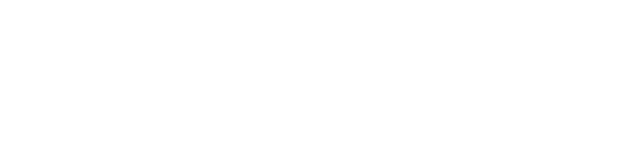
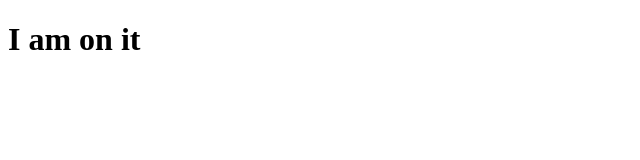
Before and after one commit to DanielDaviesUdoh/password, a plain HTML site: page index.html in a window 1280 px wide. Shown: the whole page, without its empty margins (0-640 px from the left). Drawn offline with Linux system fonts and the light colour scheme.

Commit message:
Added h1

```diff
--- a/index.html
+++ b/index.html
@@ -6,6 +6,6 @@
   <title>Document</title>
 </head>
 <body>
-
+  <h1>I am on it</h1>
 </body>
 </html>
```
